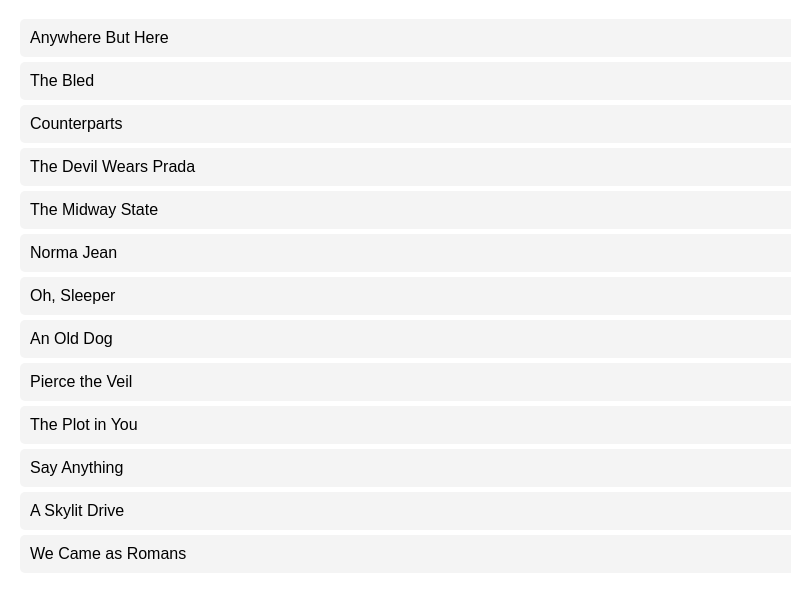
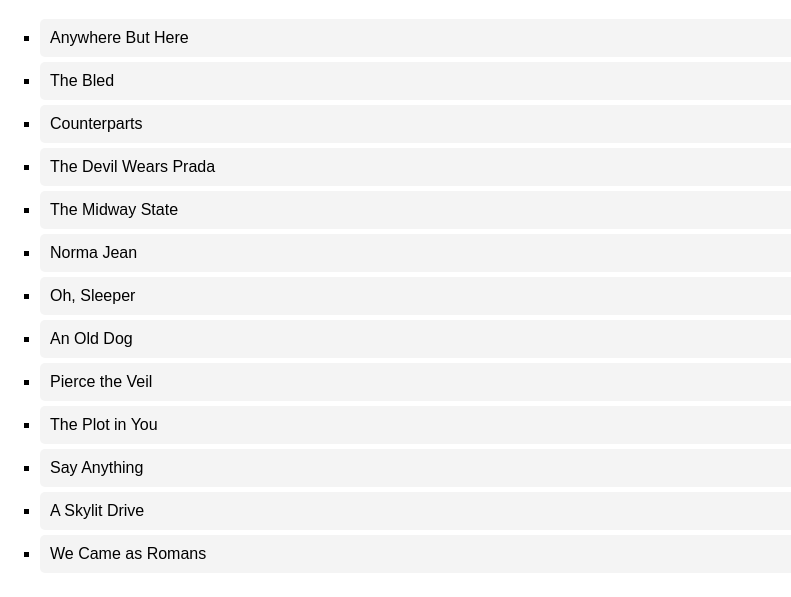
Before and after one commit to acciojob/sorting-articles-mineshgaikar50, a website: page main.html in a window 1280 px wide. Shown: the part 61-658 px from the top of the page, without its empty margins (0-791 px from the left). Drawn offline with Linux system fonts and the light colour scheme.

Commit message:
created a submission

```diff
--- a/main.html
+++ b/main.html
@@ -8,8 +8,21 @@
 
 <body>
 	<!-- the entire body must be written by student -->
+	<style>
+    body {
+      font-family: Arial, sans-serif;
+      margin: 20px;
+    }
+    ul#band {
+      list-style-type: square; /* Bullets for the list */
+      padding-left: 20px; /* Add padding to match the screenshot */
+    }
+    li {
+      margin: 5px 0; /* Space between list items */
+    }
+  </style>
 	<h1>Sorted Articles</h1>
-  <ul id="band"></ul>
+    <ul id="band"></ul>
     <script type="text/javascript" src="./script.js">
 </script>
 
```
